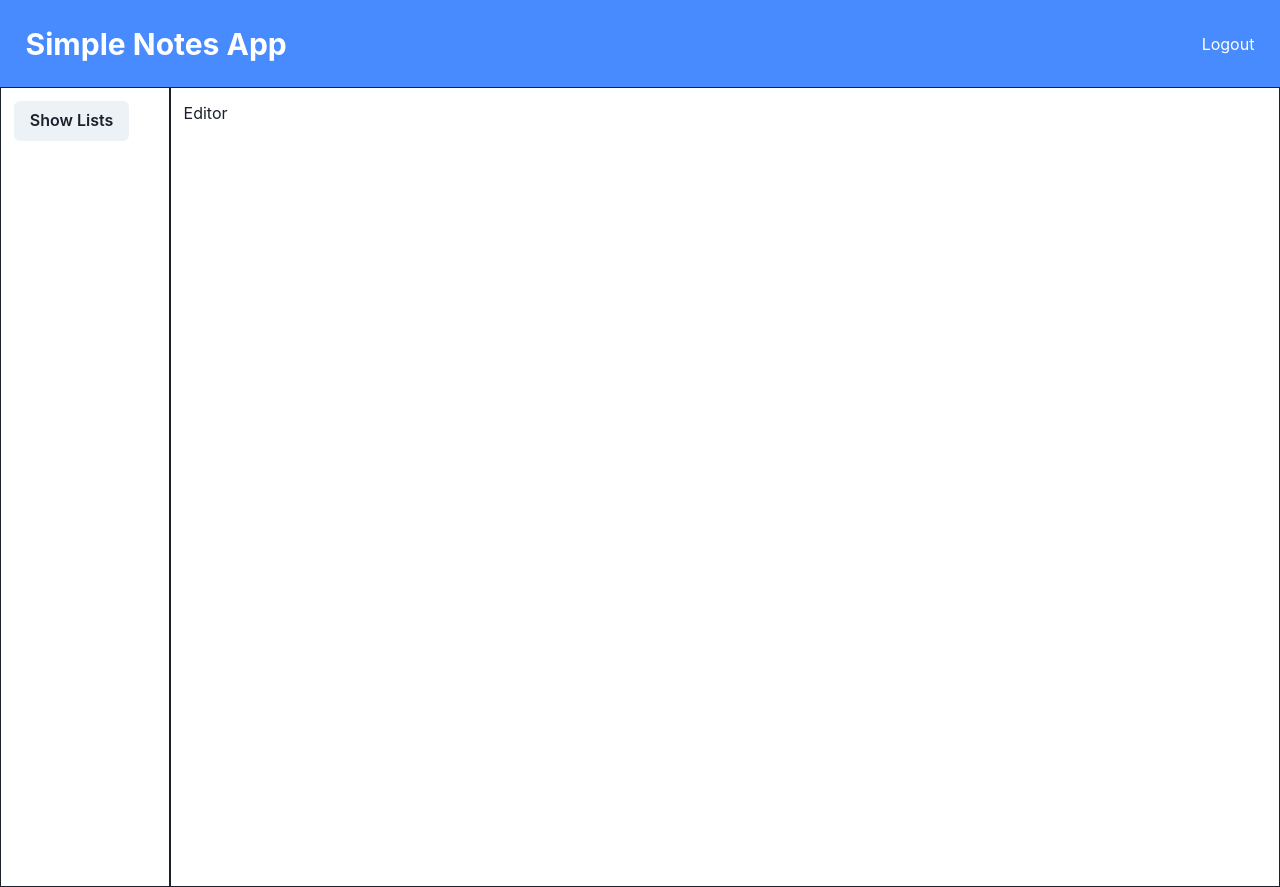
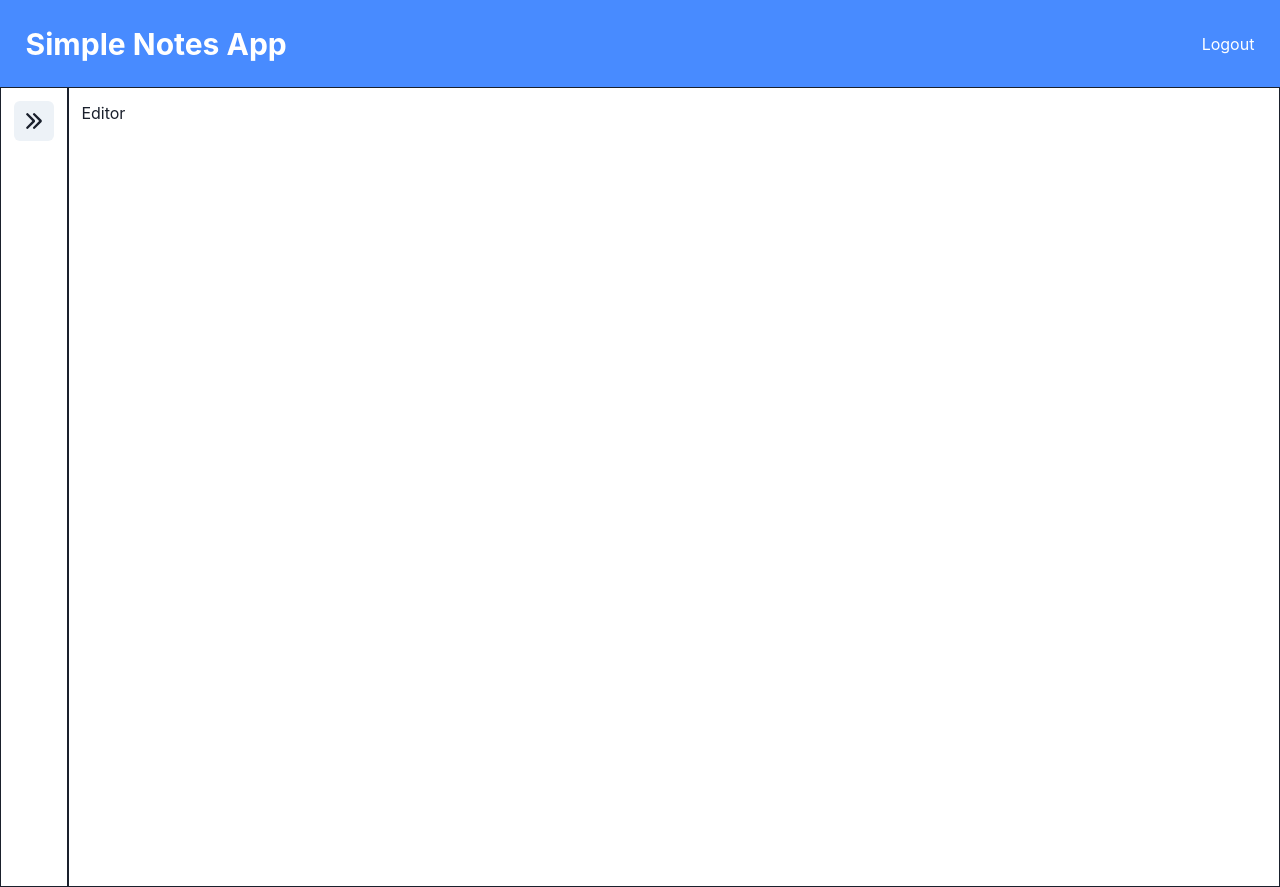
Before and after one commit to ThomasRainford/simple-notes-app, a Next.js app in the folder client/: page /notes/my-notes in a window 1280 px wide. Both pictures are taken after a click on the button "Close". Built offline with nearby package versions, Linux system fonts and the light colour scheme; what urql would draw is missing.

Commit message:
Seperate lists and editor.

```diff
--- /dev/null
+++ b/client/components/notes/NoteEditorContainer.tsx
@@ -0,0 +1,16 @@
+import { Flex } from '@chakra-ui/react'
+import React from 'react'
+
+interface Props {
+
+}
+
+const NoteEditorContainer = ({ children }) => {
+   return (
+      <Flex p="1%" border="1px" w="100%">
+         {children}
+      </Flex>
+   )
+}
+
+export default NoteEditorContainer
--- /dev/null
+++ b/client/components/notes/NotesListsContainer.tsx
@@ -0,0 +1,22 @@
+import { Flex, CloseButton } from '@chakra-ui/react'
+import React from 'react'
+
+interface Props {
+   setShowLists: React.Dispatch<React.SetStateAction<boolean>>
+}
+
+const NotesListsContainer: React.FC<Props> = ({ children, setShowLists }) => {
+
+   return (
+      <Flex p="1%" border="1px">
+         <CloseButton size="md"
+            onClick={() => {
+               setShowLists(false)
+            }}
+         />
+         {children}
+      </Flex>
+   )
+}
+
+export default NotesListsContainer
--- a/client/package.json
+++ b/client/package.json
@@ -9,6 +9,7 @@
     "gen": "graphql-codegen --config codegen.yml"
   },
   "dependencies": {
+    "@chakra-ui/icons": "^1.0.3",
     "@chakra-ui/react": "^1.1.5",
     "@emotion/react": "^11.1.4",
     "@emotion/styled": "^11.0.0",
--- a/client/pages/notes/my-notes.tsx
+++ b/client/pages/notes/my-notes.tsx
@@ -1,6 +1,9 @@
-import { Button, CloseButton, Flex } from '@chakra-ui/react'
+import { ArrowRightIcon } from '@chakra-ui/icons'
+import { Button, CloseButton, Flex, IconButton } from '@chakra-ui/react'
 import React, { useState } from 'react'
+import NoteEditorContainer from '../../components/notes/NoteEditorContainer'
 import NotesLayout from '../../components/notes/NotesLayout'
+import NotesListsContainer from '../../components/notes/NotesListsContainer'
 
 interface Props {
 
@@ -15,30 +18,26 @@ const MyNotes = ({ }) => {
          <Flex h="100vh">
             {showLists
                ?
-               <Flex p="1%" border="1px">
-                  <CloseButton size="md"
-                     onClick={() => {
-                        setShowLists(false)
-                     }}
-                  />
+               <NotesListsContainer setShowLists={setShowLists}>
                   Lists
-               </Flex>
+               </NotesListsContainer>
                :
                <Flex
                   p="1%"
                   border="1px"
-                  width="15%"
                >
-                  <Button
+                  <IconButton
+                     aria-label="Open Lists"
+                     icon={<ArrowRightIcon />}
                      onClick={() => {
                         setShowLists(true)
                      }}
-                  >Show Lists</Button>
+                  >Show Lists</IconButton>
                </Flex>
             }
-            <Flex p="1%" border="1px" w="100%">
+            <NoteEditorContainer>
                Editor
-            </Flex>
+            </NoteEditorContainer>
          </Flex>
       </NotesLayout>
    )
```
Also changed, not shown: 1 other file (tests, documents, lock files or other folders).
